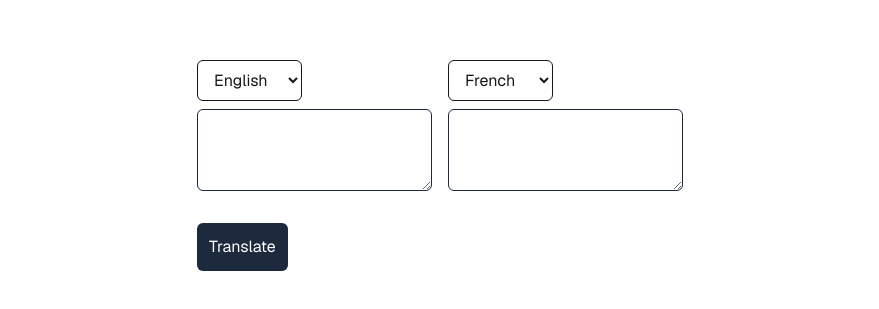
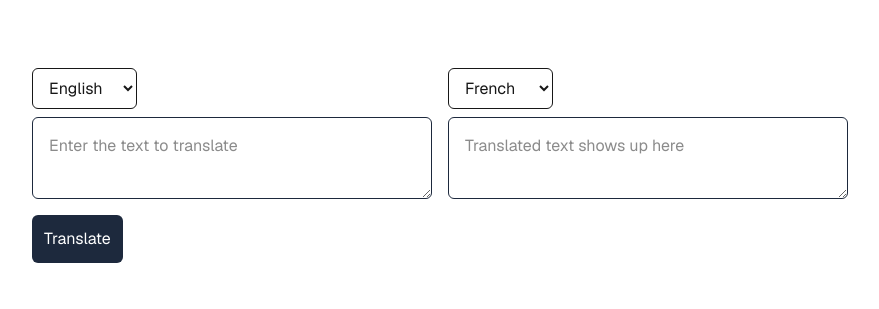
Before and after one commit to prabeshgupta/ai-language-translator, a Next.js app: page / in a window 1280 px wide. Shown: the part 235-544 px from the top of the page, without its empty margins (200-1079 px from the left). Built offline with nearby package versions, Linux system fonts and the light colour scheme.

Commit message:
Lanuage translation feature

```diff
--- /dev/null
+++ b/src/app/actions/translate.js
@@ -0,0 +1,28 @@
+'use server'
+import { GoogleGenerativeAI } from "@google/generative-ai"
+
+async function translateText(text, targetLanguage, languageFrom = "") {
+    const genAI = new GoogleGenerativeAI(process.env.NEXT_PUBLIC_GOOGLE_GEMINI_API_KEY);
+    const model = genAI.getGenerativeModel({ model: "gemini-1.5-flash" });
+
+    const prompt = languageFrom ? `Translate from ${languageFrom} to ${targetLanguage}: ${text}` : `Detect the language of the text and translate it to ${targetLanguage}: ${text}`;
+
+    const additional_prompt = "Just return the translated text. Do not add additional descriptions such as `Here are the translations:` or `The translation is:`";
+
+    try {
+        const result = await model.generateContent(prompt + " " + additional_prompt);
+        return result.response.text();
+    } catch (error) {
+        console.log(error);
+    }
+    return "Could not translate the text";
+}
+
+export async function translate(formData) {
+    const text = formData.get('text');
+    const targetLanguage = formData.get('targetLanguage');
+    const languageFrom = formData.get('languageFrom');
+
+    const translation = await translateText(text, targetLanguage, languageFrom);
+    return { translation };
+}
--- a/src/app/page.js
+++ b/src/app/page.js
@@ -1,6 +1,7 @@
 "use client"
 import { Dropdown } from "@/app/components/dropdown";
 import { useState } from "react";
+import { translate } from "@/app/actions/translate";
 
 const languageOptions = [
   {
@@ -25,6 +26,9 @@ export default function Home() {
   const [languageFrom, setLanguageFrom] = useState("en");
   const [languageTo, setLanguageTo] = useState("fr");
 
+  const [inputText, setInputText] = useState("");
+  const [translatedText, setTranslatedText] = useState("");
+
   const handleLanguageFromChange = (value) => {
     setLanguageFrom(value);
   }
@@ -33,29 +37,50 @@ export default function Home() {
     setLanguageTo(value);
   }
 
+  const handleInputChange = (e) => {
+    const newText = e.target.value;
+    setInputText(newText);
+  }
+
   return (
     <div className="grid grid-rows-[20px_1fr_20px] items-center justify-items-center min-h-screen p-8 pb-20 gap-16 sm:p-20 font-[family-name:var(--font-geist-sans)]">
       <main className="flex flex-col gap-8 row-start-2 items-center sm:items-start">
+        <form action={async (formData) => {
+          const result = await translate(formData);
+          setTranslatedText(result.translation);
+        }}>
           <div className="flex flex-row gap-4">
             <div className="container flex flex-col">
               <Dropdown
-              name='LanguageFrom'
+                name='languageFrom'
                 options={languageOptions}
                 value={languageFrom}
                 onChange={handleLanguageFromChange} />
-            <textarea className="border border-slate-800 rounded-md p-4 " />
+              <textarea
+                name="text"
+                placeholder="Enter the text to translate"
+                className="border border-slate-800 rounded-md p-4 lg:w-[400px]"
+                value={inputText}
+                onChange={handleInputChange}
+              />
             </div>
             <div className="container flex flex-col">
               <Dropdown
-              name='LanguageFrom'
+                name='targetLanguage'
                 options={languageOptions}
                 value={languageTo}
                 onChange={handleLanguageToChange} />
-            <textarea className="border border-slate-800 rounded-md p-4 " />
+              <textarea
+                placeholder="Translated text shows up here"
+                className="border border-slate-800 rounded-md p-4 lg:w-[400px]"
+                value={translatedText}
+                readOnly
+              />
             </div>
           </div>
-        <button className="p-3 rounded-md bg-slate-800 text-white">Translate</button>
+          <button type='submit' className="p-3 rounded-md bg-slate-800 text-white mt-4">Translate</button>
+        </form>
       </main>
-    </div>
+    </div >
   );
 }
```
Also changed, not shown: package.json (+5 -4 lines), 1 other file (tests, documents, lock files or other folders). Lines whose indentation alone changed are shown as unchanged.
